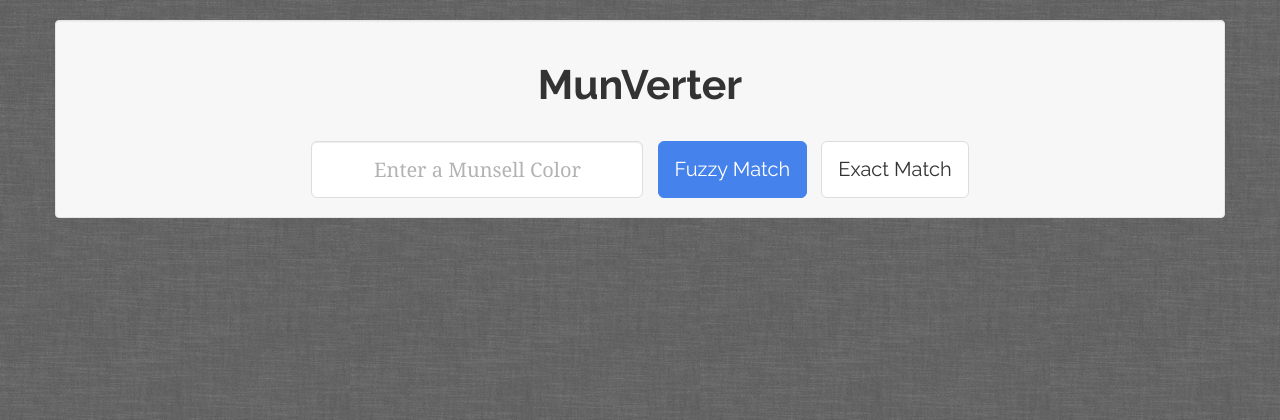
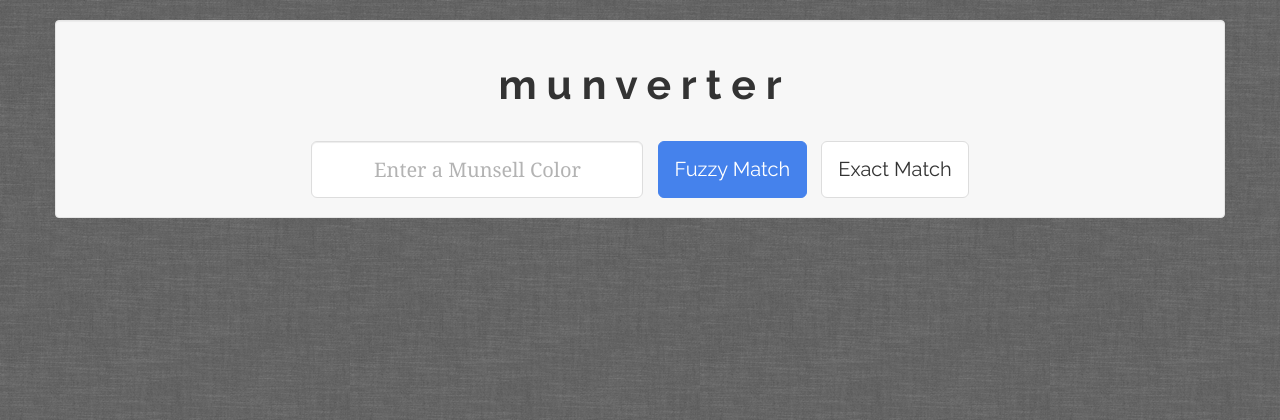
Before and after one commit to HalescodeLLC/django-munsell, a Django app: page / in a window 1280 px wide. Shown: the top 420 px of the page. Run offline with Django 3.2, Linux system fonts and the light colour scheme; some libraries are stand-ins or nearby versions.

Commit message:
edited the title of the page

```diff
--- a/munsell/mcolor/templates/mcolor/home.html
+++ b/munsell/mcolor/templates/mcolor/home.html
@@ -1,6 +1,6 @@
 {% extends 'mcolor/base.html' %}
 
-{% block header_text %}MunVerter{% endblock %}
+{% block header_text %}m u n v e r t e r{% endblock %}
 
 {% block extra_css %}
     <link href="/static/css/footable.core.css" rel="stylesheet" media="screen">
```
